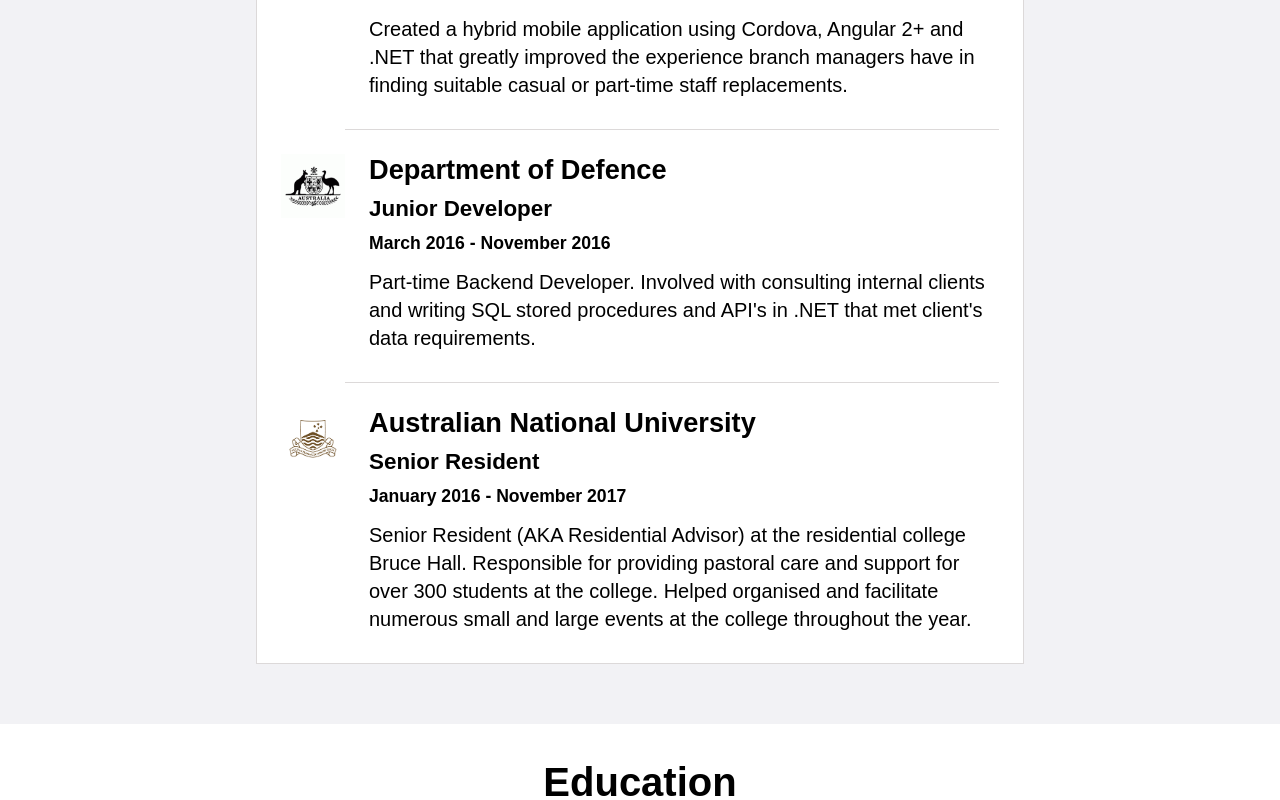
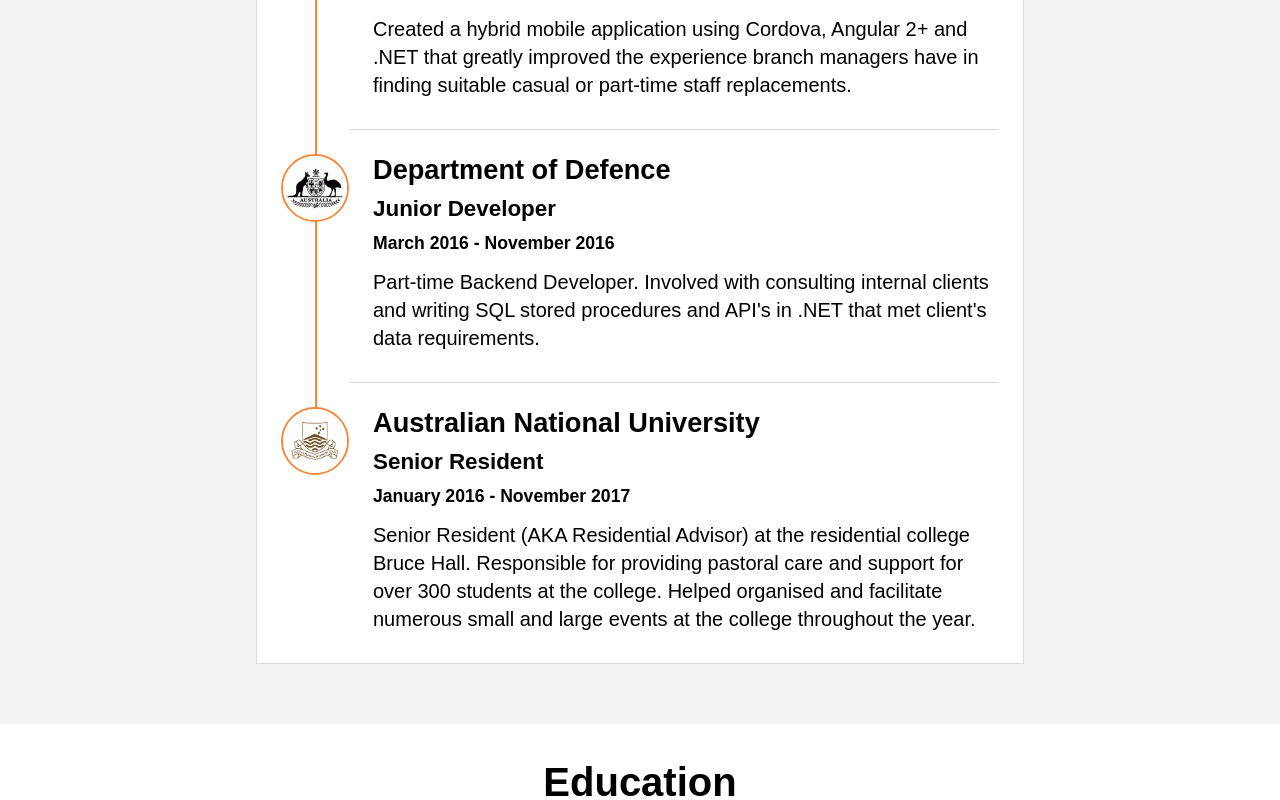
Before and after one commit to HarveyD/seng-portfolio, a React (Create React App) app: page / in a window 1280 px wide. Shown: the part 2100-2900 px from the top of the page. Built offline with nearby package versions, Linux system fonts and the light colour scheme; some icons are missing.

Commit message:
feat: add timeline lines to info-card

```diff
--- a/src/components/info-card/info-card.scss
+++ b/src/components/info-card/info-card.scss
@@ -3,6 +3,7 @@
 .info-card-container {
   display: flex;
   flex-direction: row;
+  position: relative;
   background-color: $background-primary;
   box-sizing: border-box;
   padding: 1.5rem 1.5rem 0 1.5rem;
@@ -10,10 +11,24 @@
   border-left: 1px solid $info-border-color;
   border-right: 1px solid $info-border-color;
 
+  &:before {
+    content: "";
+    border: 1px solid $theme-color;
+    position: absolute;
+    left: 3.65rem;
+    z-index: 1;
+    height: 100%;
+  }
+
   .logo-container {
+    z-index: 1;
+
     > img {
       width: 64px;
       height: 64px;
+      border-radius: 50%;
+      border: 2px solid $theme-color;
+      z-index: 2;
     }
   }
 
@@ -22,9 +37,16 @@
     flex-direction: column;
     flex-grow: 1;
     padding: 0 0 1.5rem 1.5rem;
+    border-bottom: 1px solid $info-border-color;
+  }
 
-    &:not(.last-card) {
-      border-bottom: 1px solid $info-border-color;
+  &.last-card {
+    &:before {
+      border: none;
+    }
+
+    .details-container {
+      border-bottom: none;
     }
   }
 }
@@ -34,6 +56,10 @@
       width: 100%;
       flex-direction: column;
       padding: 1.75rem 1.65rem 0 1.65rem;
+
+      &:before {
+        border: none;
+      }
 
       .logo-container {
         display: flex;
--- a/src/components/info-card/info-card.tsx
+++ b/src/components/info-card/info-card.tsx
@@ -23,12 +23,12 @@ const InfoCard: React.StatelessComponent<IProps> = props => {
   } = props;
 
   return (
-    <div className="info-card-container">
+    <div className={"info-card-container" + (isLast ? " last-card" : "")}>
       <div className="logo-container">
         <img src={require(`../../assets/images/logos/${logo}`)} />
       </div>
 
-      <div className={"details-container " + (isLast ? " last-card" : "")}>
+      <div className="details-container">
         <h3>{headings.primary}</h3>
         <h4>{headings.secondary}</h4>
         <h5>{headings.tertiary}</h5>
```
